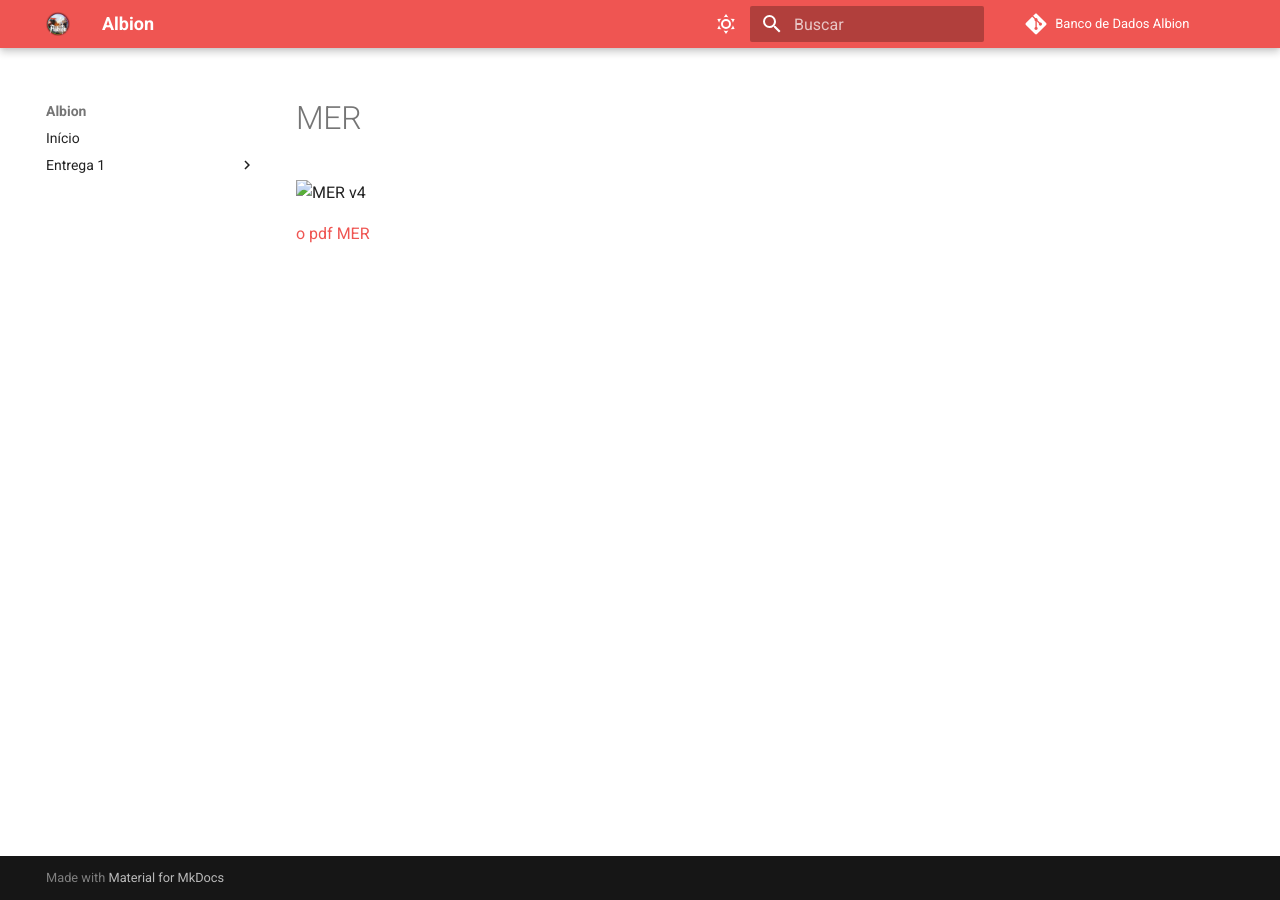
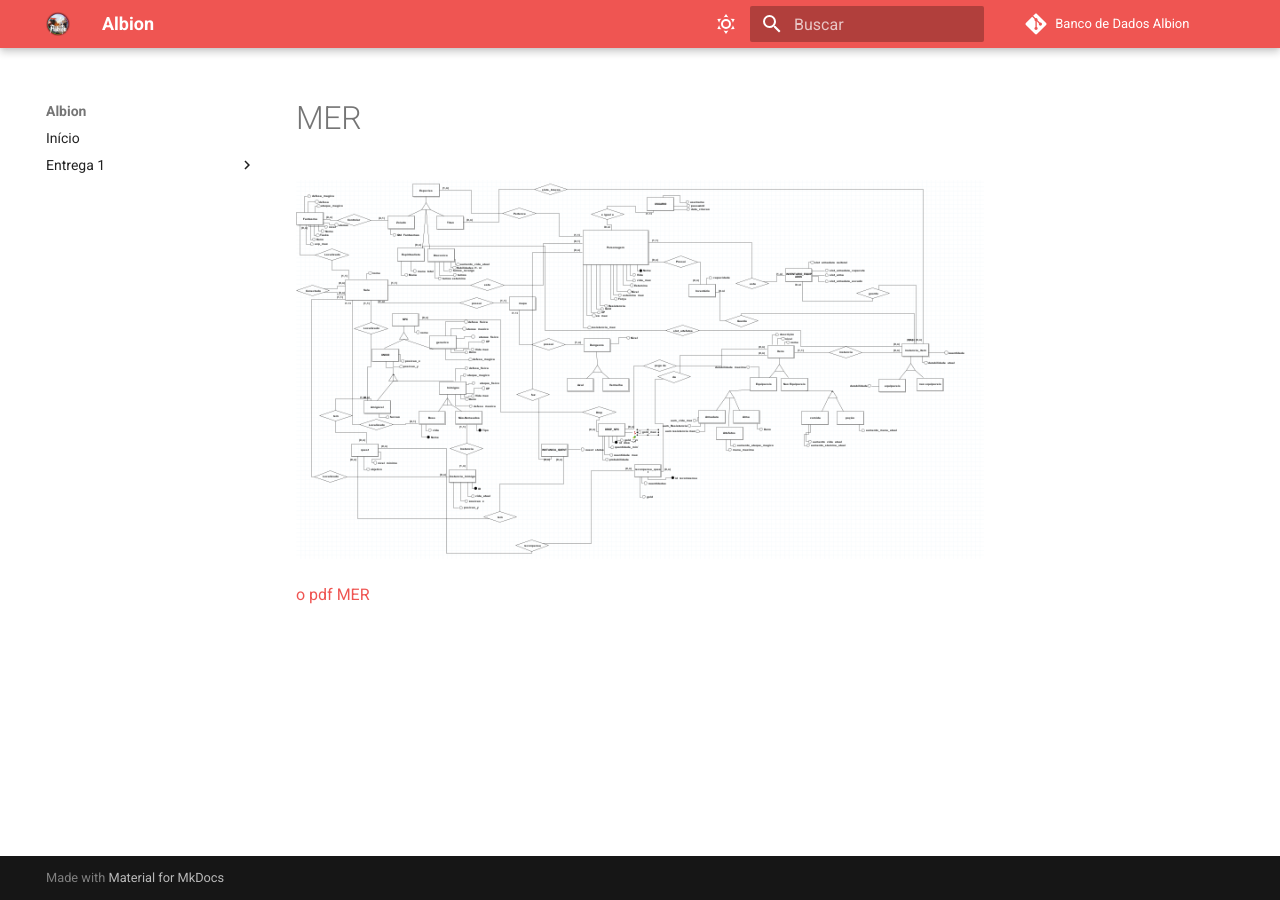
Before and after one commit to SBD1/2025.01-Albion, an MkDocs documentation site: the page built from docs/sections/estrega_2/MER.md, in a window 1280 px wide. Built offline with MkDocs 1.6.1 and Material for MkDocs 9.7.7, drawn with Linux system fonts in a browser that asks for light colours; comment, search, counter and statistics services are not loaded.

Commit message:
Update MER.md

```diff
--- a/docs/sections/estrega_2/MER.md
+++ b/docs/sections/estrega_2/MER.md
@@ -1,4 +1,4 @@
-![MER v4](../assets/merV4.png)
+![MER v4](../../assets/merV4.png)
 
 
-[o pdf MER](../assets/merV4.pdf)
+[o pdf MER](../../assets/merV4.pdf)
```
